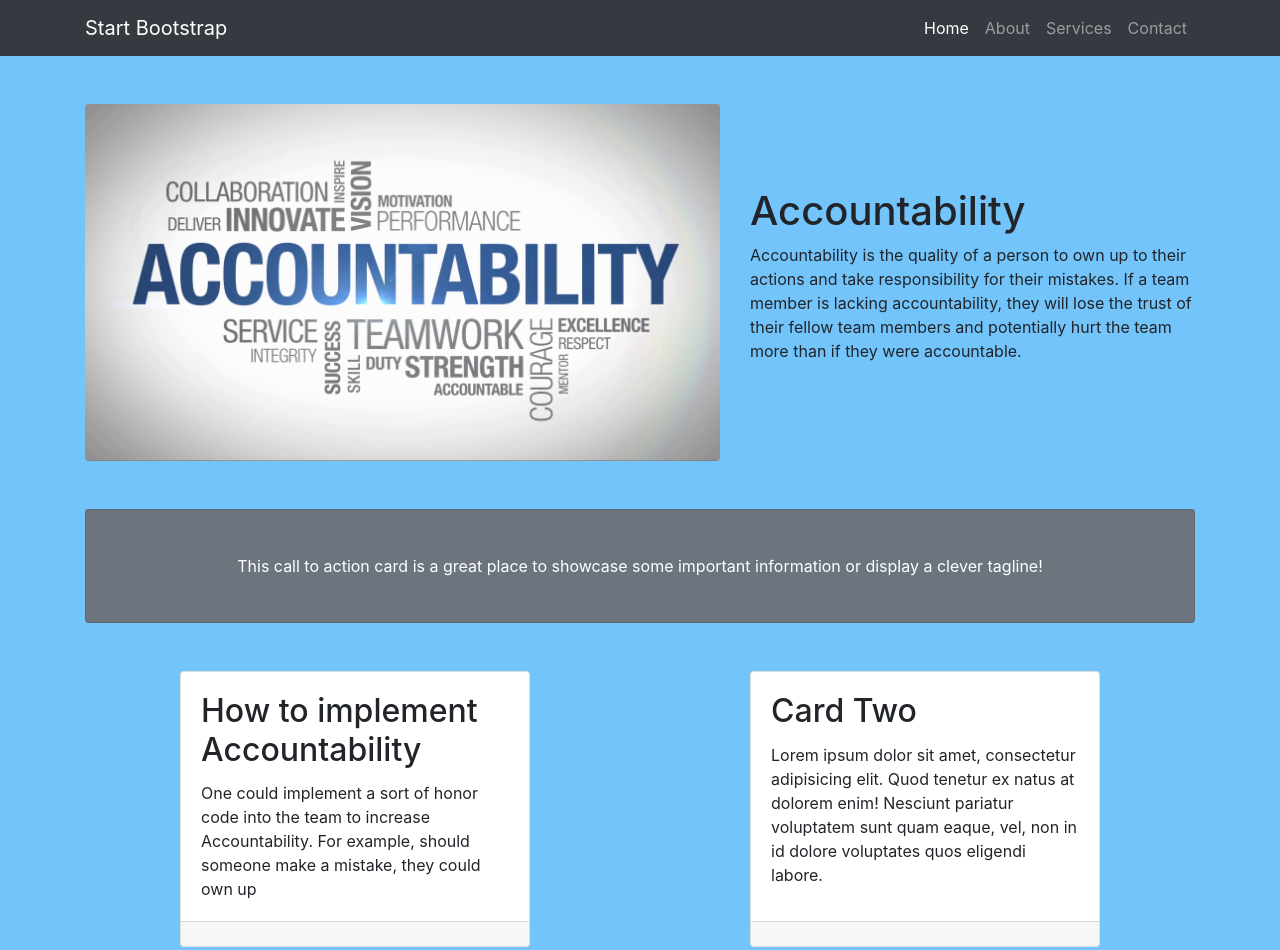
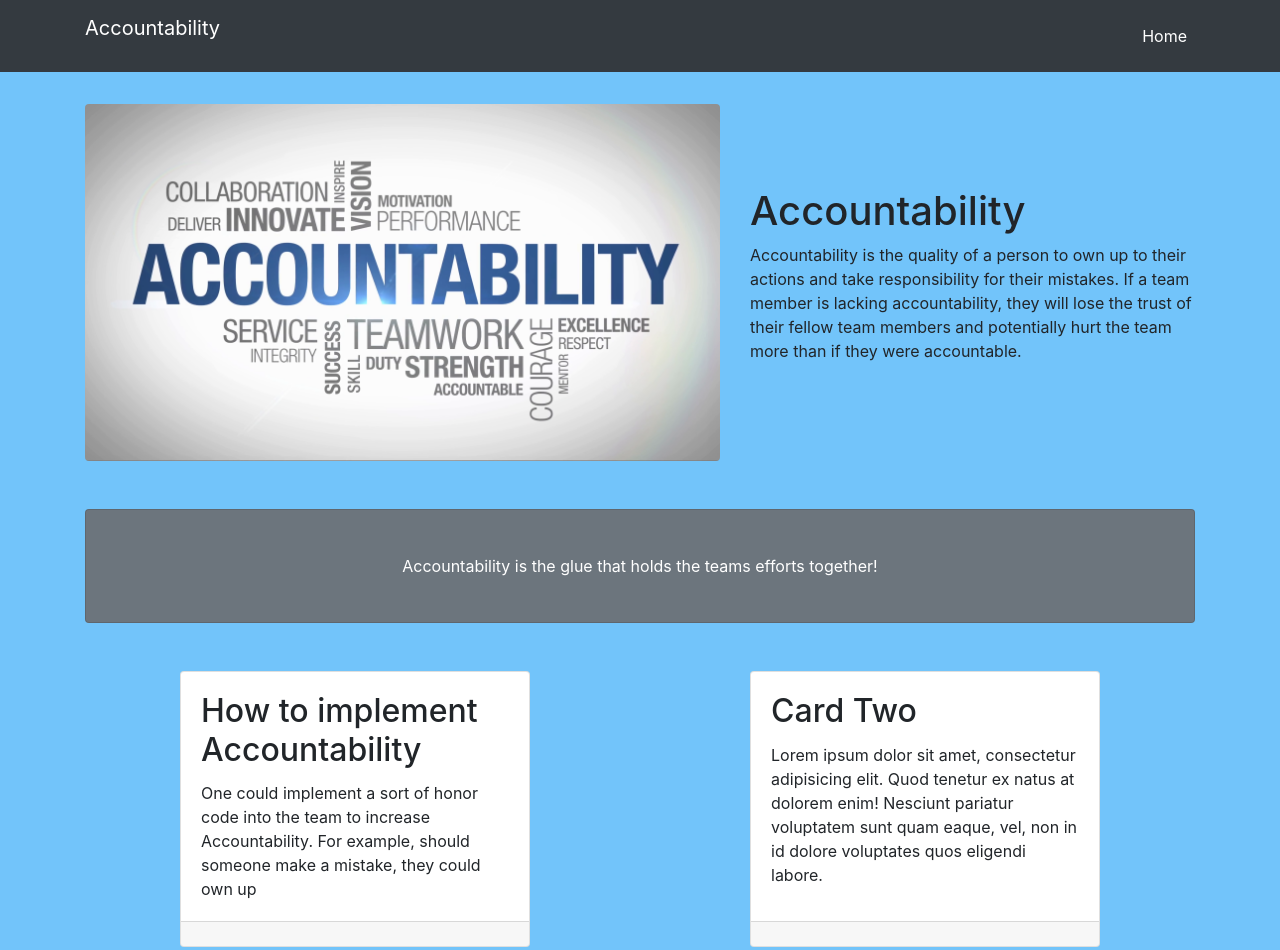
Before and after one commit to TravisAites/AccountabilityTeam, a website: page Accountability website/index.html in a window 1280 px wide. Shown: the top 950 px of the page. Drawn offline with Linux system fonts and the light colour scheme.

Commit message:
Added content
Added content to second card, changed navbar brand, removed useless links in navbar, changed title.

```diff
--- a/Accountability website/index.html
+++ b/Accountability website/index.html
@@ -8,7 +8,7 @@
   <meta name="description" content="">
   <meta name="author" content="">
 
-  <title>Small Business - Start Bootstrap Template</title>
+  <title>Accountability</title>
 
   <!-- Bootstrap core CSS -->
   <link href="vendor/bootstrap/css/bootstrap.min.css" rel="stylesheet">
@@ -24,7 +24,7 @@
   <!-- Navigation -->
   <nav class="navbar navbar-expand-lg navbar-dark bg-dark fixed-top">
     <div class="container">
-      <a class="navbar-brand" href="#">Start Bootstrap</a>
+        <p class="navbar-brand">Accountability</p>
       <button class="navbar-toggler" type="button" data-toggle="collapse" data-target="#navbarResponsive" aria-controls="navbarResponsive" aria-expanded="false" aria-label="Toggle navigation">
         <span class="navbar-toggler-icon"></span>
       </button>
@@ -35,6 +35,7 @@
               <span class="sr-only">(current)</span>
             </a>
           </li>
+            <!--
           <li class="nav-item">
             <a class="nav-link" href="#">About</a>
           </li>
@@ -44,6 +45,7 @@
           <li class="nav-item">
             <a class="nav-link" href="#">Contact</a>
           </li>
+            -->
         </ul>
       </div>
     </div>
@@ -69,7 +71,7 @@
     <!-- Call to Action Well -->
     <div class="card text-white bg-secondary my-5 py-4 text-center">
       <div class="card-body">
-        <p class="text-white m-0">This call to action card is a great place to showcase some important information or display a clever tagline!</p>
+        <p class="text-white m-0">Accountability is the glue that holds the teams efforts together!</p>
       </div>
     </div>
 
```
